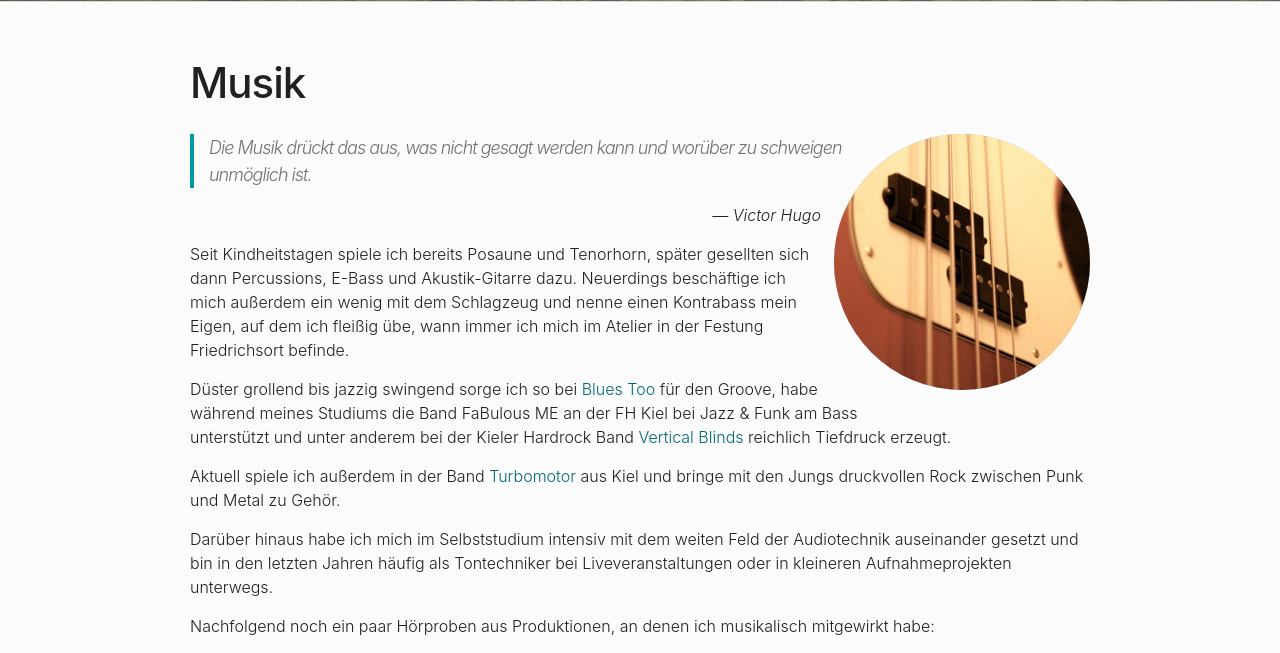
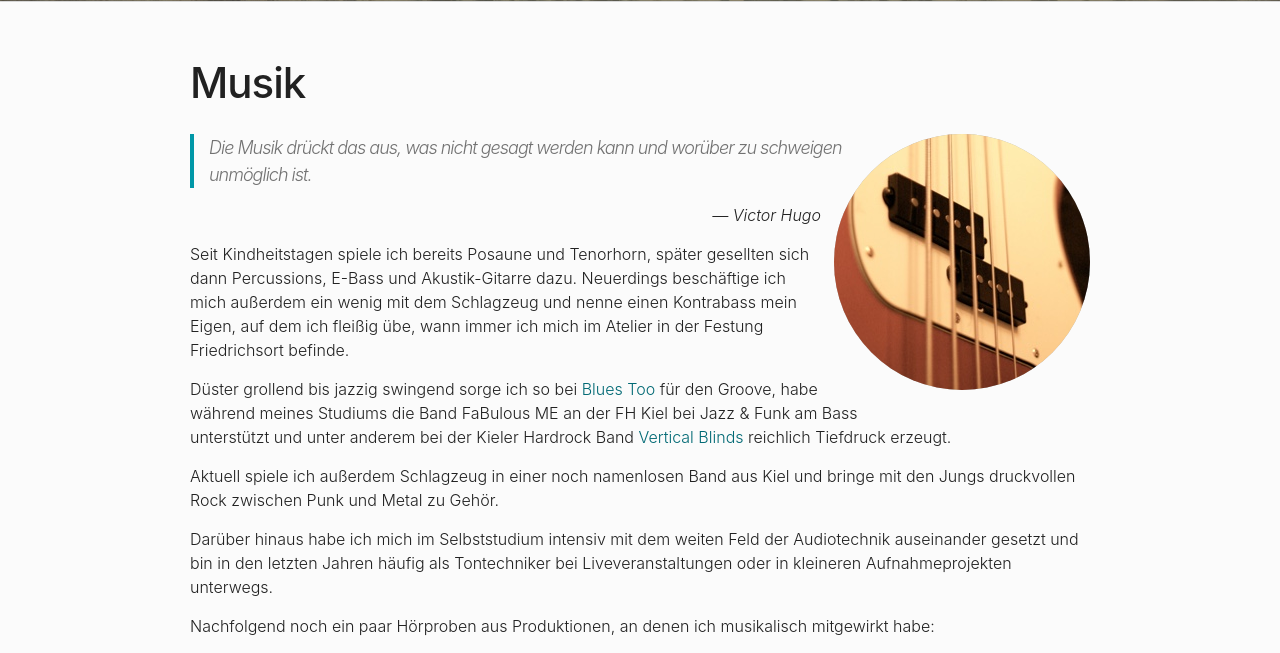
Before and after one commit to entepe85/entepe-2017, a Jekyll site: the page built from music/music.md, in a window 1280 px wide and 1400 px high, scrolled down 282 px. Shown: the top 653 px of the window. Built offline with Jekyll 4.4.1, drawn with Linux system fonts in a browser that asks for light colours; some of the changed text lies outside the part shown; grey boxes are pictures that could not be loaded.

Commit message:
Update site and music info

```diff
--- a/_config.yml
+++ b/_config.yml
@@ -3,7 +3,7 @@ title: ntp. - Code, rants and rock'n'roll.
 owner: Nils Torbjörn Petersen, M.A.
 email: kontakt@entepe.de
 description: > # this means to ignore newlines until "baseurl:"
-    Blog und digitale Visitenkarte von Nils Torbjörn Petersen. Webentwickler, Musiker und ambitionierter Hobby-Fotograf aus Kiel an der schönen Ostseeküste.
+    Digitale Visitenkarte von Nils Torbjörn Petersen. Webentwickler, Musiker und ambitionierter Hobby-Fotograf aus Kiel an der schönen Ostseeküste.
 baseurl: "" # the subpath of your site, e.g. /blog
 url: "https://entepe.de" # the base hostname & protocol for your site
 #url: "http://localhost:4000"
--- a/music/music.md
+++ b/music/music.md
@@ -19,7 +19,7 @@ permalink: /music/
             Düster grollend bis jazzig swingend sorge ich so bei <a href="http://www.bluestoo.de/" target="_blank">Blues Too</a> für den Groove, habe während meines Studiums die Band FaBulous ME an der FH Kiel bei Jazz & Funk am Bass unterstützt und unter anderem bei der Kieler Hardrock Band <a href="https://www.facebook.com/pages/Vertical-Blinds/667924916593648" target="_blank">Vertical Blinds</a> reichlich Tiefdruck erzeugt.
         </p>
         <p>
-            Aktuell spiele ich außerdem in der Band <a href="http://turbomotor.rocks/" target="_blank">Turbomotor</a> aus Kiel und bringe mit den Jungs druckvollen Rock zwischen Punk und Metal zu Gehör.
+            Aktuell spiele ich außerdem Schlagzeug in einer noch namenlosen Band aus Kiel und bringe mit den Jungs druckvollen Rock zwischen Punk und Metal zu Gehör.
         </p>
         <p>
             Darüber hinaus habe ich mich im Selbststudium intensiv mit dem weiten Feld der Audiotechnik auseinander gesetzt und bin in den letzten Jahren häufig als Tontechniker bei Liveveranstaltungen oder in kleineren Aufnahmeprojekten unterwegs.
```
